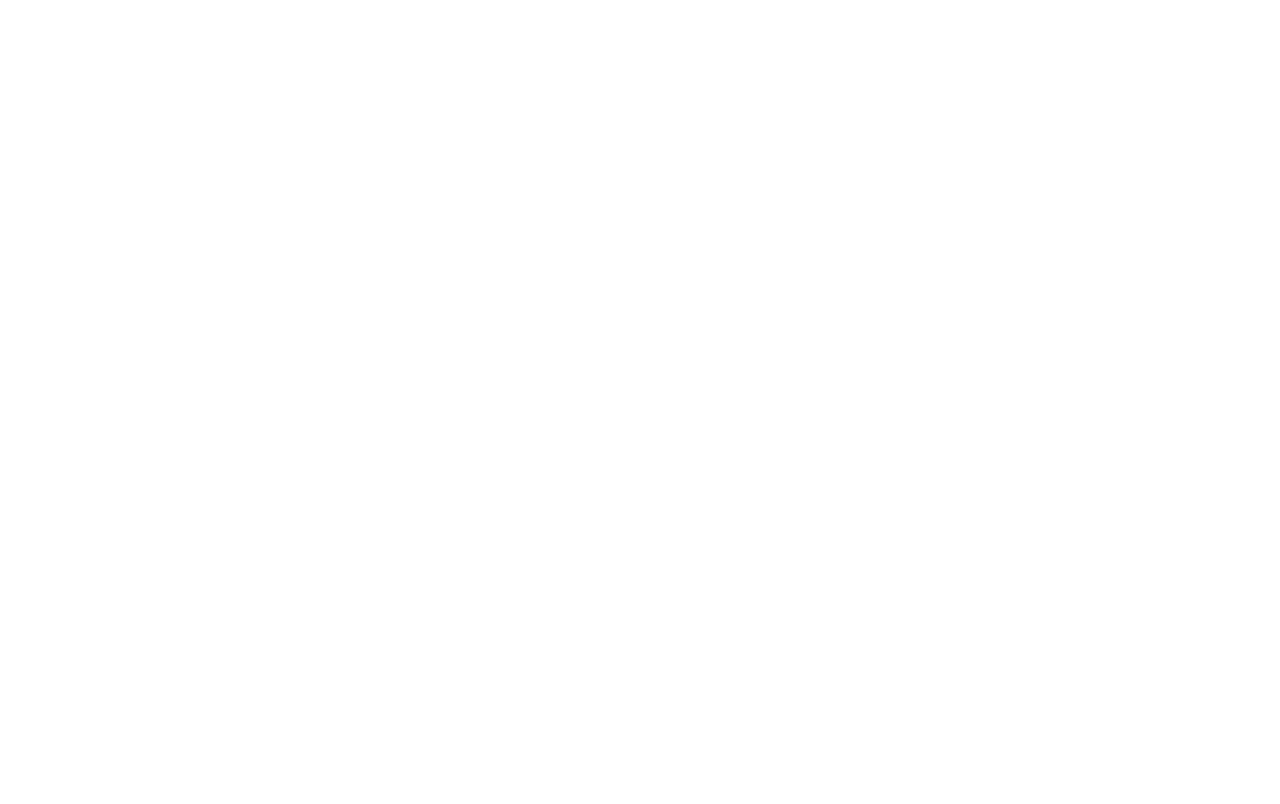
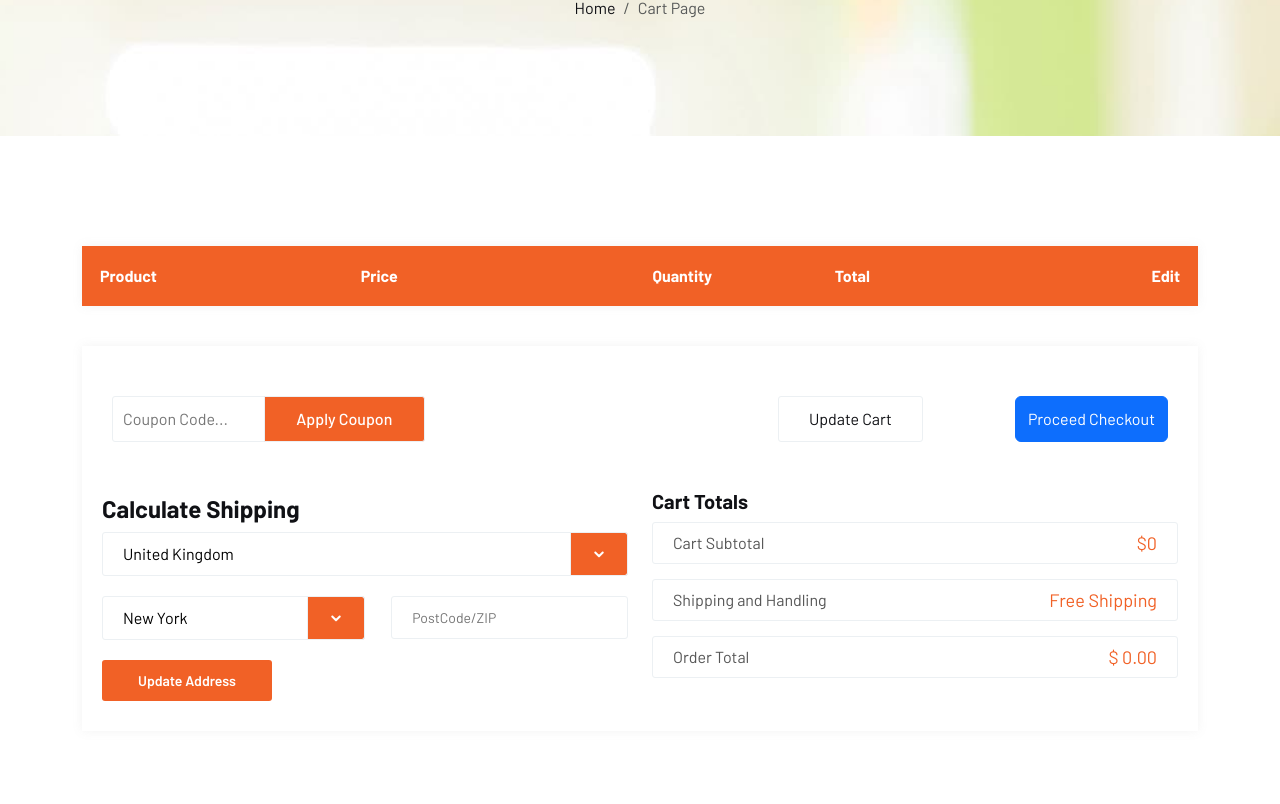
Before and after one commit to Developerzakir/reactjs-ecommerce-project, a React (Vite) app: page /cart-page in a window 1280 px wide. Before the commit this address had no page. Shown: the part 316-1120 px from the top of the page. Before the commit the page ends 800 px from the top, so only its background shows below. Built offline with nearby package versions, Linux system fonts and the light colour scheme.

Commit message:
product cart page design completed

```diff
--- /dev/null
+++ b/src/components/shop/CartPage.jsx
@@ -0,0 +1,206 @@
+import React, { useEffect, useState } from 'react'
+import PageHeader from './../PageHeader';
+import { Link } from 'react-router-dom';
+import dellImgUrl from '../../assets/images/shop/del.png'
+import { removeItem } from 'localforage';
+
+const CartPage = () => {
+    const [cartItem, setCartItem] = useState([]);
+
+    useEffect(()=>{
+        //fetch cart items from localstorage
+        const storedCartitems = JSON.parse(localStorage.getItem("cart")) || [];
+        setCartItem(storedCartitems);
+    },[])
+
+    //calculate total price
+    const calculateTotalPrice = (item)=>{
+        return item.price * item.quantity;
+    }
+
+    //handle quantity increase
+    const handleIncrease = (item)=>{
+        item.quantity +=1;
+        setCartItem([...cartItem]);
+
+        //update localstorage with cart new item
+        localStorage.setItem("cart",JSON.stringify(cartItem));
+    }
+
+    //handle quantity decrease
+    const handleDecrease = (item)=>{
+        if(item.quantity > 1){
+            item.quantity -=1;
+            setCartItem([...cartItem]);
+
+            //update localstorage with cart new item
+            localStorage.setItem("cart",JSON.stringify(cartItem));
+        }
+    }
+
+    //handle item remove
+    const handleRemoveItem = (item)=>{
+       const updatedCart = cartItem.filter((cartItemm)=>cartItemm.id !== item.id);
+
+       //update new cart
+       setCartItem(updatedCart);
+
+       updateLocalstorage(updatedCart);
+    }
+
+
+    //update localstorage
+    const updateLocalstorage = (cart)=>{
+       localStorage.setItem("cart",JSON.stringify(cart));
+    }
+
+    //cart subtotal calculate
+    const cartSubtotal = cartItem.reduce((total, item)=>{
+        return total + calculateTotalPrice(item);
+    },0)
+
+    //calculate order total
+    const orderTotal = cartSubtotal;
+
+
+
+
+  return (
+    <div>
+        <PageHeader title={"Shop Cart"} curPage={"Cart Page"} />
+        <div className='shop-cart padding-tb'>
+            <div className="container">
+                <div className="section-wrapper">
+                    {/* cart top section start  */}
+                    <div className="cart-top">
+                        <table>
+                            <thead>
+                               <tr>
+                               <th className='cat-product'>Product</th>
+                                <th className='cat-price'>Price</th>
+                                <th className='cat-quantity'>Quantity</th>
+                                <th className='cat-toprice'>Total</th>
+                                <th className='cat-edit'>Edit</th>
+                               </tr>
+                            </thead>
+
+                            <tbody>
+                                {
+                                    cartItem.map((item,i)=>(
+                                        <tr key={i}>
+                                         <td className='product-item cat-product'>
+                                            <div className='p-thumb'>
+                                                <Link to="/shop"><img src={item.img} alt="" /></Link>
+                                            </div>
+                                            <div className='p-content'>
+                                                <Link to="/shop">{item.name}</Link>
+                                            </div>
+                                         </td>
+
+                                         <td className='cat-price'>$ {item.price}</td>
+                                         <td className='cat-quantity'>
+                                            <div className="cart-plus-minus">
+                                                <div className="dec qtybutton" onClick={()=> handleDecrease(item)}>-</div>
+                                                <input type="text" className='cart-plus-minus-box'
+                                                name="qtybutton" value={item.quantity} />
+                                                <div className="inc qtybutton" onClick={()=> handleIncrease(item)}>+</div>
+                                            </div>
+                                         </td>
+                                         <td className='cat-toprice'>${calculateTotalPrice(item)}</td>
+                                         <td className='cat-edit'>
+                                            <a href="#" onClick={()=> handleRemoveItem(item)}>
+                                                <img src={dellImgUrl} alt="" />
+                                            </a>
+                                         </td>
+
+
+                                        </tr>
+                                    ))
+                                }
+                            </tbody>
+                        </table>
+                    </div>
+                      {/* cart top section end  */}
+
+                      <div className='cart-bottom'>
+                         <div className="cart-checkout-box">
+                            <form className='coupon'>
+                                <input className='cart-page-input-text' type="text" name="coupon" id="coupon" placeholder='Coupon Code...' />
+                                <input type="submit" value="Apply Coupon" />
+                            </form>
+                            <form className='cart-checkout'>
+                                <input type="submit" value="Update Cart" />
+                                <button className='btn btn-primary'>
+                                    Proceed Checkout
+                                </button>
+                            </form>
+                         </div>
+                         {/* checkout box end  */}
+
+                         {/* Shipping box section start  */}
+
+                         <div className='shiping-box'>
+                            <div className="row">
+                                <div className="col-md-6 col-12">
+                                    <div className="calculate-shiping">
+                                        <h4>Calculate Shipping</h4>
+                                        <div className="outline-select">
+                                            <select>
+                                                <option value="uk">United Kingdom</option>
+                                                <option value="bd">Bangladesh</option>
+                                                <option value="pak">Pakistan</option>
+                                                <option value="np">Nepal</option>
+                                            </select>
+                                            <span className='select-icon'>
+                                                <i className='icofont-rounded-down'></i>
+                                            </span>
+                                        </div>
+
+                                        <div className="outline-select shipping-select">
+                                            <select>
+                                                <option value="nw">New York</option>
+                                                <option value="dhaka">Dhaka</option>
+                                                <option value="lon">London</option>
+                                                <option value="is">Islamabad</option>
+                                            </select>
+                                            <span className='select-icon'>
+                                                <i className='icofont-rounded-down'></i>
+                                            </span>
+                                        </div>
+                                        <input type="text" name="postalcode" id="postalcode"
+                                        className='cart-page-input-text' placeholder='PostCode/ZIP' />
+                                        <button type='submit'>Update Address</button>
+                                    </div>
+                                </div>
+                                <div className="col-md-6 col-12">
+                                    <div className="cart-overview">
+                                        <h5>Cart Totals</h5>
+                                        <ul className="lab-ul">
+                                            <li>
+                                                <span className='pull-left'>Cart Subtotal</span>
+                                                <p className='pull-right'>${cartSubtotal}</p>
+                                            </li>
+                                            <li>
+                                                <span className='pull-left'>Shipping and Handling</span>
+                                                <p className='pull-right'>Free Shipping</p>
+                                            </li>
+                                            <li>
+                                                <span className='pull-left'>Order Total</span>
+                                                <p className='pull-right'>$ {orderTotal.toFixed(2)}</p>
+                                            </li>
+                                        </ul>
+                                    </div>
+                                </div>
+                            </div>
+                         </div>
+
+
+                      </div>
+                </div>
+            </div>
+        </div>
+    </div>
+  )
+}
+
+export default CartPage
--- a/src/main.jsx
+++ b/src/main.jsx
@@ -23,6 +23,7 @@ import Home from './components/home/Home.jsx';
 import Blog from './components/blog/Blog.jsx';
 import Shop from './components/shop/Shop.jsx';
 import SingleProduct from './components/shop/SingleProduct.jsx';
+import CartPage from './components/shop/CartPage.jsx';
 
 const router = createBrowserRouter([
   {
@@ -45,6 +46,10 @@ const router = createBrowserRouter([
         path: "/shop/:id",
         element: <SingleProduct />
       },
+      {
+        path: "/cart-page",
+        element: <CartPage />
+      },
     ]
   },
 ]);
```
Also changed, not shown: cart-page-bottom-section.png (added).
